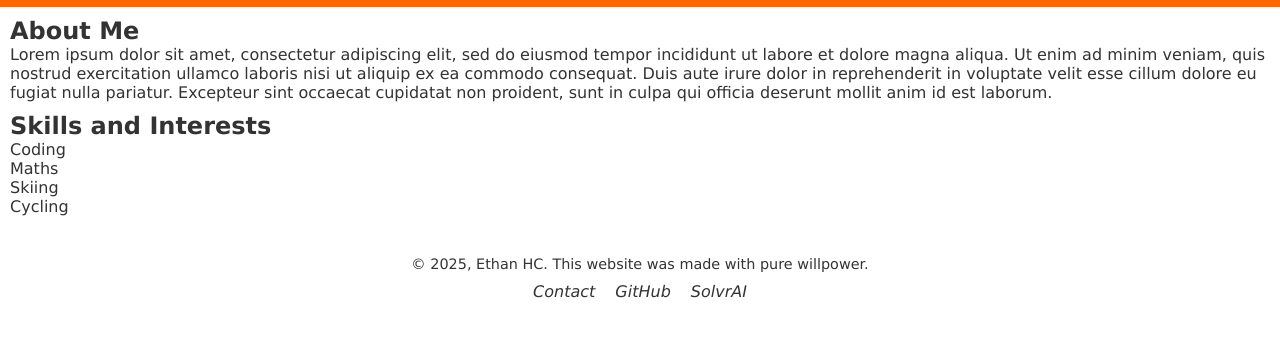
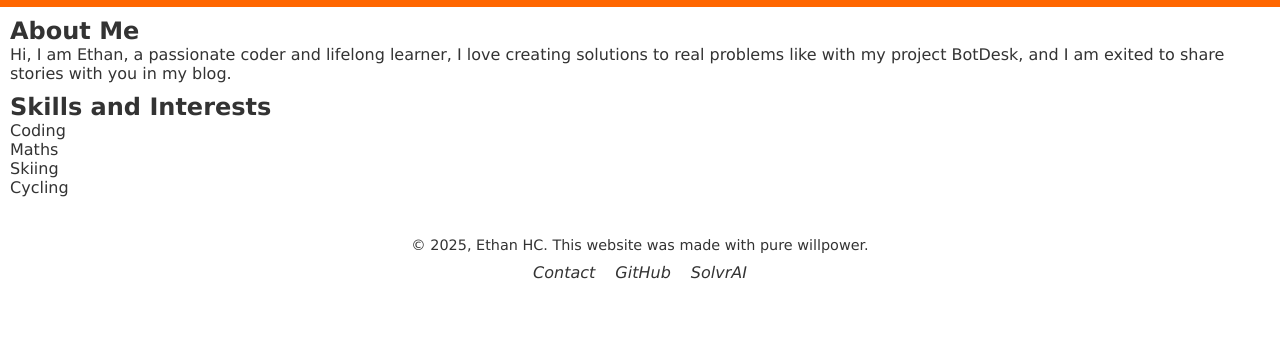
Before and after one commit to toga56784/eahc, a plain HTML site: page about.html in a window 1280 px wide. Shown: the part 37-374 px from the top of the page. Drawn offline with Linux system fonts and the light colour scheme.

Commit message:
Removed lorum ipsum

```diff
--- a/about.html
+++ b/about.html
@@ -29,7 +29,7 @@
         <main>
             <section class="bio">
                 <h1>About Me</h1>
-                <p>Lorem ipsum dolor sit amet, consectetur adipiscing elit, sed do eiusmod tempor incididunt ut labore et dolore magna aliqua. Ut enim ad minim veniam, quis nostrud exercitation ullamco laboris nisi ut aliquip ex ea commodo consequat. Duis aute irure dolor in reprehenderit in voluptate velit esse cillum dolore eu fugiat nulla pariatur. Excepteur sint occaecat cupidatat non proident, sunt in culpa qui officia deserunt mollit anim id est laborum.</p>
+                <p>Hi, I am Ethan, a passionate coder and lifelong learner, I love creating solutions to real problems like with my project BotDesk, and I am exited to share stories with you in my blog.</p>
             </section>
             <section class="skills">
                 <h1>Skills and Interests</h1>
```
